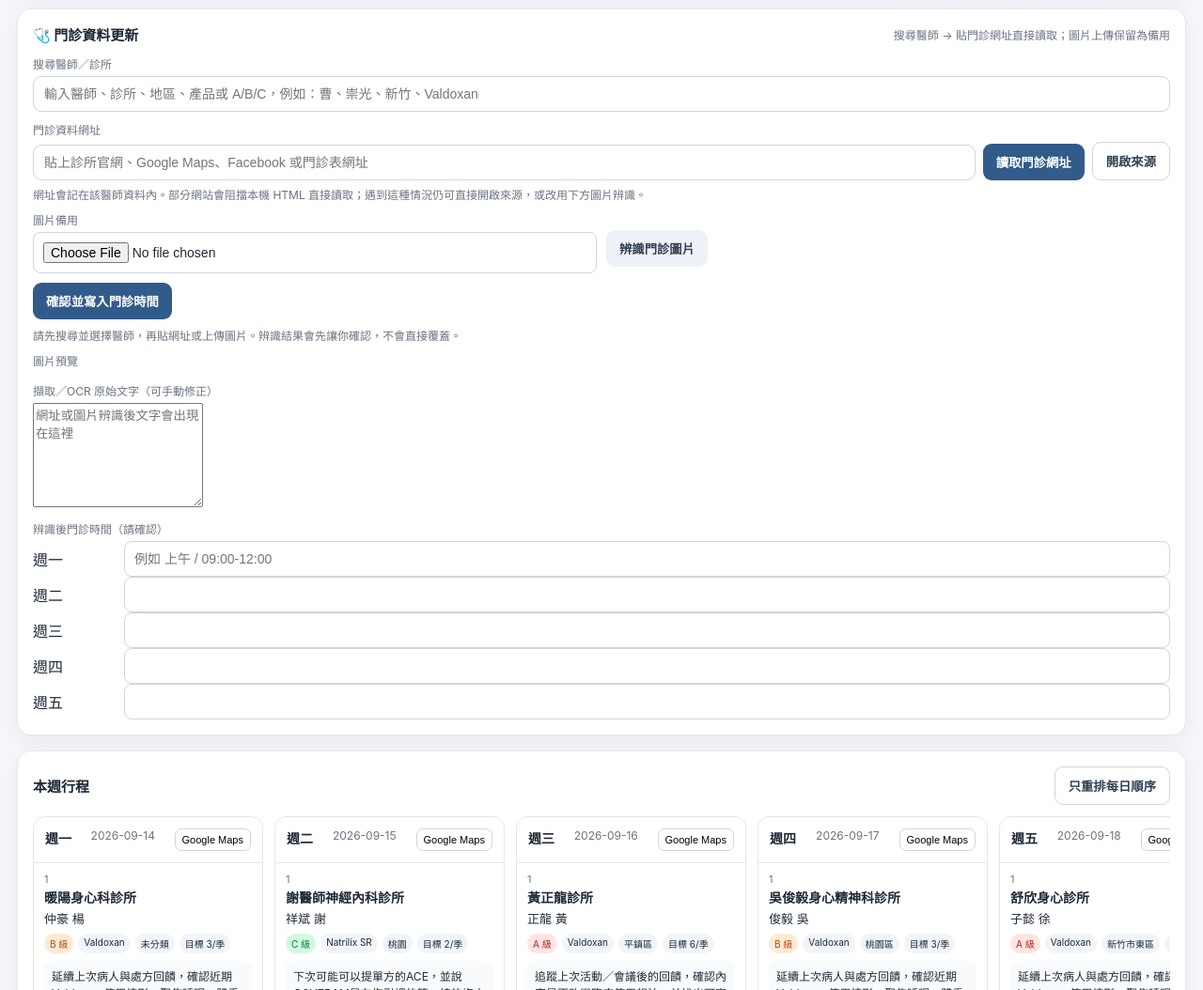
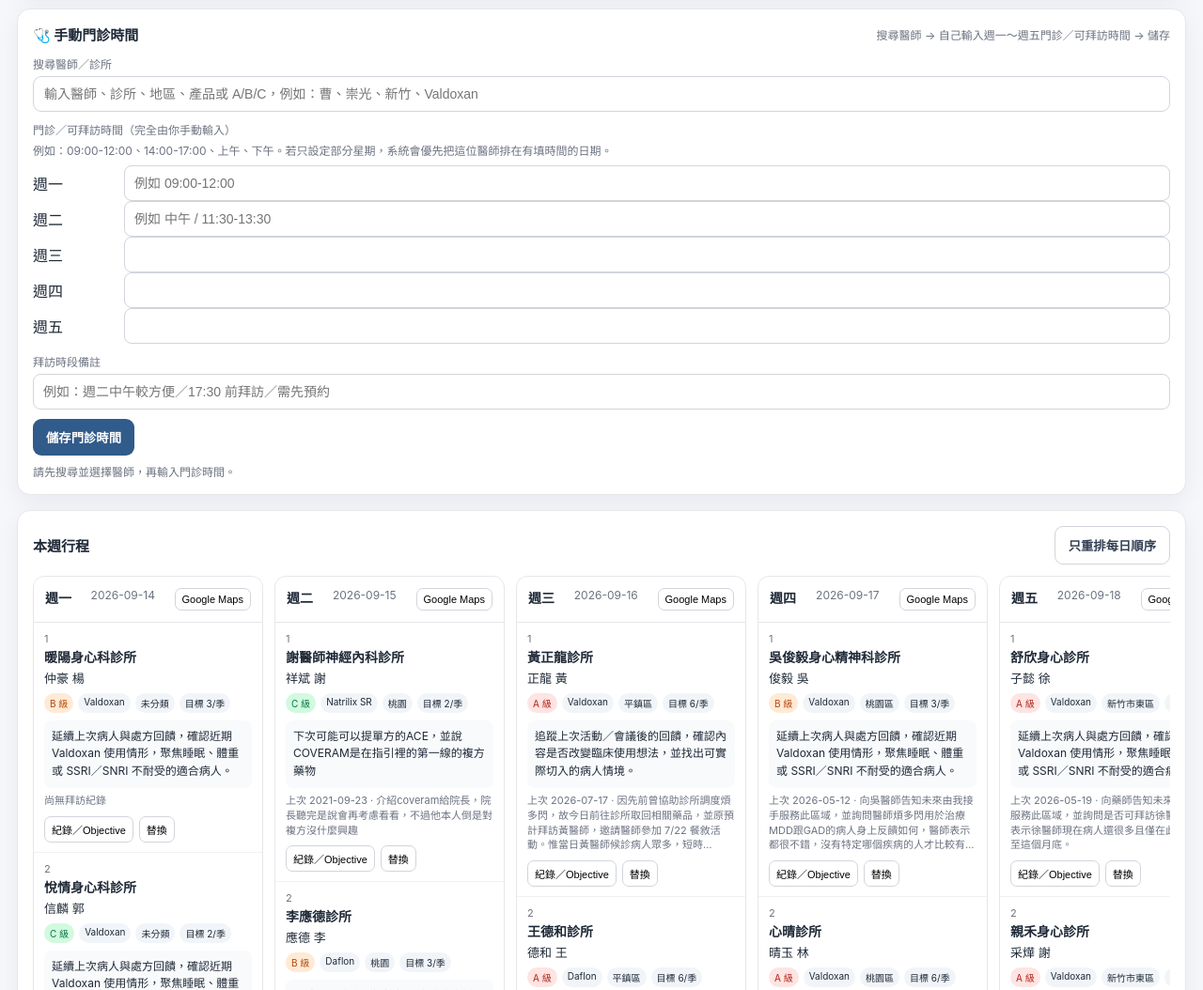
Before and after one commit to zwtm9grn7h-blip/pmn03-planner, a plain HTML site: page index.html in a window 1280 px wide. Shown: the part 1150-2204 px from the top of the page at 94% size. Drawn offline with Linux system fonts and the light colour scheme.

Commit message:
Replace clinic URL OCR UI with manual hours form

```diff
--- a/index.html
+++ b/index.html
@@ -1,6 +1,6 @@
 <!doctype html>
 <html lang="zh-Hant"><head><meta charset="utf-8"><meta name="viewport" content="width=device-width,initial-scale=1">
-<title>PMN03 AI 週行程排程器 v6</title>
+<title>PMN03 AI 週行程排程器 v6.1</title>
 <style>
 :root{--bg:#f5f7fb;--card:#fff;--text:#1f2937;--muted:#6b7280;--line:#e5e7eb;--accent:#315b8a;--accent2:#eaf1f8;--a:#b42318;--b:#b54708;--c:#067647;--shadow:0 8px 24px rgba(15,23,42,.06)}
 *{box-sizing:border-box} body{margin:0;font-family:-apple-system,BlinkMacSystemFont,"Segoe UI","PingFang TC","Noto Sans TC",sans-serif;background:var(--bg);color:var(--text)}
@@ -15,7 +15,7 @@ main{max-width:1500px;margin:20px auto;padding:0 18px 50px}.panel{background:var
 .doctorsearch{position:relative}.doctorsearch input{width:100%;padding:10px 11px;border:1px solid #d1d5db;border-radius:9px;background:white;font-size:14px}.doctorresults{position:absolute;left:0;right:0;top:100%;z-index:30;background:white;border:1px solid var(--line);border-radius:9px;box-shadow:0 10px 24px rgba(15,23,42,.12);max-height:260px;overflow:auto;margin-top:4px;display:none}.doctorresults.open{display:block}.doctoroption{padding:9px 10px;border-bottom:1px solid #f0f1f3;cursor:pointer}.doctoroption:last-child{border-bottom:0}.doctoroption b{font-size:13px}.doctoroption .small{display:block;margin-top:2px}.sourcebar{display:grid;grid-template-columns:minmax(220px,1fr) auto auto;gap:8px;align-items:end}.sourcebar input{width:100%;padding:10px 11px;border:1px solid #d1d5db;border-radius:9px;font-size:14px}
 @media(max-width:900px){.controls{grid-template-columns:repeat(2,1fr)}.stats{grid-template-columns:repeat(2,1fr)}.grid{grid-template-columns:repeat(5,280px)}.masterrow{grid-template-columns:1fr 1fr 1.4fr auto}.masterrow>*:nth-child(4),.masterrow>*:nth-child(5){display:none}.formgrid{grid-template-columns:1fr}}
 </style></head><body>
-<header><div class="top"><div class="title"><h1>PMN03 AI 週行程排程器</h1><p>MCCP 分級 × Call Report 延續 × 醫師搜尋 × 門診網址／圖片更新 × 每週重新排程</p></div><div class="badge">資料已載入：116 位 MCCP HCP</div></div></header>
+<header><div class="top"><div class="title"><h1>PMN03 AI 週行程排程器</h1><p>MCCP 分級 × Call Report 延續 × 醫師搜尋 × 手動門診時間 × 每週重新排程</p></div><div class="badge">資料已載入：116 位 MCCP HCP</div></div></header>
 <main>
 <section class="panel"><div class="controls">
 <div class="field"><label>週一日期</label><input id="weekStart" type="date" value="2026-09-14"></div>
@@ -29,22 +29,34 @@ main{max-width:1500px;margin:20px auto;padding:0 18px 50px}.panel{background:var
 <section class="panel"><div class="sectiontitle"><h2>更新每週資料</h2><span class="small">之後可直接丟新版 MCCP 與 Call Report，不用重做網頁</span></div><div class="controls" style="grid-template-columns:2fr 2fr 1fr"><div class="field"><label>MCCP Excel</label><input id="mccpFile" type="file" accept=".xlsx,.xls"></div><div class="field"><label>Call Report Excel</label><input id="callFile" type="file" accept=".xlsx,.xls"></div><div><button class="btn secondary" id="loadFiles">讀取新版資料</button></div></div><div id="loadStatus" class="small" style="margin-top:8px">目前使用你本次上傳的 MCCP + Call Report。</div></section>
 <section class="panel"><div class="stats"><div class="stat"><b id="sA">0</b><span>A 級</span></div><div class="stat"><b id="sB">0</b><span>B 級</span></div><div class="stat"><b id="sC">0</b><span>C 級</span></div><div class="stat"><b id="sFollow">0</b><span>有明確 Follow-up</span></div><div class="stat"><b id="sUnknown">0</b><span>尚無區域資料</span></div></div></section>
 <section class="panel"><div class="sectiontitle"><h2>客戶／診所資料庫</h2><span class="small">可手動維護診所名稱、行政區、地址與週一～週五可拜訪時間；會保存在這台瀏覽器</span></div><div class="masterbar"><input id="masterSearch" placeholder="搜尋醫師、診所、地址、行政區"><button class="btn secondary" id="addCustomer">＋ 新增臨時客戶</button><button class="btn ghost" id="exportMaster">匯出客戶主檔</button></div><div id="masterTable" class="mastertable"></div></section>
-<section class="panel" id="clinicImagePanel"><div class="sectiontitle"><h2>🩺 門診資料更新</h2><span class="small">搜尋醫師 → 貼門診網址直接讀取；圖片上傳保留為備用</span></div>
+<section class="panel" id="clinicImagePanel">
+<div class="sectiontitle"><h2>🩺 手動門診時間</h2><span class="small">搜尋醫師 → 自己輸入週一～週五門診／可拜訪時間 → 儲存</span></div>
 <div class="formgrid">
-<div class="full doctorsearch"><label>搜尋醫師／診所</label><input id="clinicDoctorSearch" autocomplete="off" placeholder="輸入醫師、診所、地區、產品或 A/B/C，例如：曹、崇光、新竹、Valdoxan"><div id="clinicDoctorResults" class="doctorresults"></div><input id="clinicSelectedIdx" type="hidden"></div>
-<div class="full"><label>門診資料網址</label><div class="sourcebar"><input id="clinicSourceUrl" type="url" placeholder="貼上診所官網、Google Maps、Facebook 或門診表網址"><button type="button" class="btn primary" id="readClinicUrl">讀取門診網址</button><button type="button" class="btn ghost" id="openClinicUrl">開啟來源</button></div><div class="small" style="margin-top:6px">網址會記在該醫師資料內。部分網站會阻擋本機 HTML 直接讀取；遇到這種情況仍可直接開啟來源，或改用下方圖片辨識。</div></div>
-<div><label>圖片備用</label><input id="clinicImage" type="file" accept="image/*"></div>
-<div><label>&nbsp;</label><button type="button" class="btn secondary" id="runOcr">辨識門診圖片</button></div>
-<div class="full"><div class="btnrow"><button type="button" class="btn primary" id="applyOcr">確認並寫入門診時間</button></div><div id="ocrStatus" class="small" style="margin-top:8px">請先搜尋並選擇醫師，再貼網址或上傳圖片。辨識結果會先讓你確認，不會直接覆蓋。</div></div>
-<div class="full"><label>圖片預覽</label><img id="clinicPreview" style="display:none;max-width:100%;max-height:360px;border:1px solid var(--line);border-radius:10px"></div>
-<div class="full"><label>擷取／OCR 原始文字（可手動修正）</label><textarea id="ocrText" rows="7" placeholder="網址或圖片辨識後文字會出現在這裡"></textarea></div>
-<div class="full"><label>辨識後門診時間（請確認）</label>
-<div class="hoursgrid"><span>週一</span><input id="ocrH0" placeholder="例如 上午 / 09:00-12:00"></div>
-<div class="hoursgrid"><span>週二</span><input id="ocrH1"></div>
-<div class="hoursgrid"><span>週三</span><input id="ocrH2"></div>
-<div class="hoursgrid"><span>週四</span><input id="ocrH3"></div>
-<div class="hoursgrid"><span>週五</span><input id="ocrH4"></div></div>
-</div></section><section class="panel"><div class="sectiontitle"><h2>本週行程</h2><div class="btnrow"><button class="btn ghost" id="reroute">只重排每日順序</button></div></div><div id="schedule" class="grid"></div></section>
+  <div class="full doctorsearch">
+    <label>搜尋醫師／診所</label>
+    <input id="clinicDoctorSearch" autocomplete="off" placeholder="輸入醫師、診所、地區、產品或 A/B/C，例如：曹、崇光、新竹、Valdoxan">
+    <div id="clinicDoctorResults" class="doctorresults"></div>
+    <input id="clinicSelectedIdx" type="hidden">
+  </div>
+  <div class="full">
+    <label>門診／可拜訪時間（完全由你手動輸入）</label>
+    <div class="small" style="margin-bottom:8px">例如：09:00-12:00、14:00-17:00、上午、下午。若只設定部分星期，系統會優先把這位醫師排在有填時間的日期。</div>
+    <div class="hoursgrid"><span>週一</span><input id="ocrH0" placeholder="例如 09:00-12:00"></div>
+    <div class="hoursgrid"><span>週二</span><input id="ocrH1" placeholder="例如 中午 / 11:30-13:30"></div>
+    <div class="hoursgrid"><span>週三</span><input id="ocrH2"></div>
+    <div class="hoursgrid"><span>週四</span><input id="ocrH3"></div>
+    <div class="hoursgrid"><span>週五</span><input id="ocrH4"></div>
+  </div>
+  <div class="full">
+    <label>拜訪時段備註</label>
+    <input id="manualVisitNote" placeholder="例如：週二中午較方便／17:30 前拜訪／需先預約">
+  </div>
+  <div class="full">
+    <div class="btnrow"><button type="button" class="btn primary" id="applyOcr">儲存門診時間</button></div>
+    <div id="ocrStatus" class="small" style="margin-top:8px">請先搜尋並選擇醫師，再輸入門診時間。</div>
+  </div>
+</div>
+</section><section class="panel"><div class="sectiontitle"><h2>本週行程</h2><div class="btnrow"><button class="btn ghost" id="reroute">只重排每日順序</button></div></div><div id="schedule" class="grid"></div></section>
 <section class="panel"><div class="sectiontitle"><h2>候補客戶池</h2><span class="small">搜尋後可替換某個時段</span></div><div class="searchrow"><input id="search" placeholder="搜尋醫師、診所、行政區、產品"><select id="gradeFilter"><option value="">全部分級</option><option>A</option><option>B</option><option>C</option></select></div><div id="pool" class="pool"></div></section>
 </main>
 <div class="modal" id="modal"><div class="modalbox"><h3 id="modalTitle">拜訪紀錄</h3><div class="small">上次醫師反饋</div><textarea id="lastFeedback" readonly></textarea><div class="small" style="margin-top:10px">本次 Pre-call Objective（可直接修改）</div><textarea id="objectiveEdit"></textarea><div class="btnrow" style="margin-top:12px"><button class="btn primary" id="saveObjective">儲存</button><button class="btn ghost" id="closeModal">關閉</button></div></div></div>
@@ -52,5 +64,4 @@ main{max-width:1500px;margin:20px auto;padding:0 18px 50px}.panel{background:var
 <script src="/data.js"></script>
 <script src="/app.js"></script>
 <script async src="https://cdn.jsdelivr.net/npm/xlsx@0.18.5/dist/xlsx.full.min.js"></script>
-<script async src="https://cdn.jsdelivr.net/npm/tesseract.js@5/dist/tesseract.min.js"></script>
 </body></html>
```
